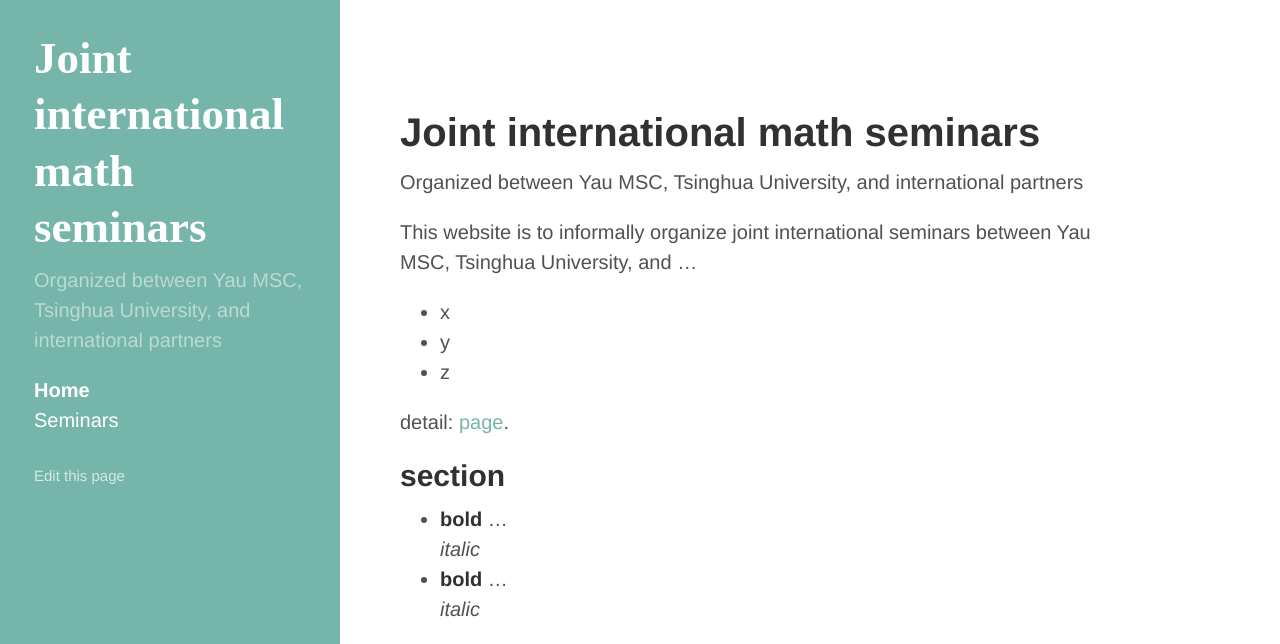
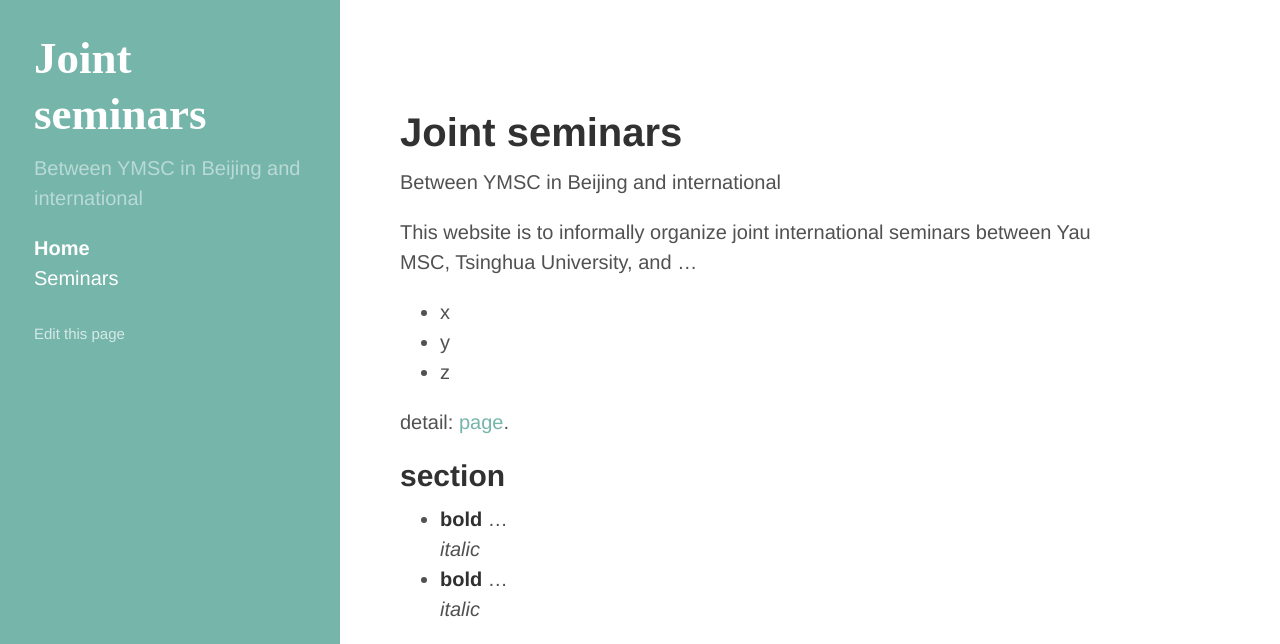
Before and after one commit to yau-msc-events/yau-msc-events.github.io, a Jekyll site: the page built from index.md, in a window 1280 px wide and 1332 px high. Shown: the top 644 px of the window. Built offline with Jekyll 4.4.1, drawn with Linux system fonts in a browser that asks for light colours; grey boxes are pictures that could not be loaded.

Commit message:
Update _config.yml

```diff
--- a/_config.yml
+++ b/_config.yml
@@ -6,9 +6,9 @@
 permalink:        pretty
 
 # Setup
-title:            'Joint international math seminars'
-tagline:          ''
-description:      'Organized between Yau MSC, Tsinghua University, and international partners'
+title:            'Joint seminars'
+description:      'Between YMSC in Beijing and international'
+tagline:          'Organized between Yau MSC, Tsinghua University, and international partners'
 location:         ''
 url:              https://w-donovan.github.io
 baseurl:          /
```
